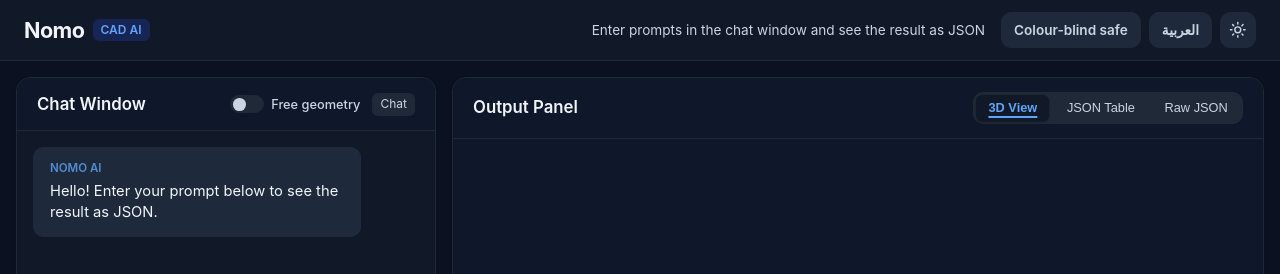
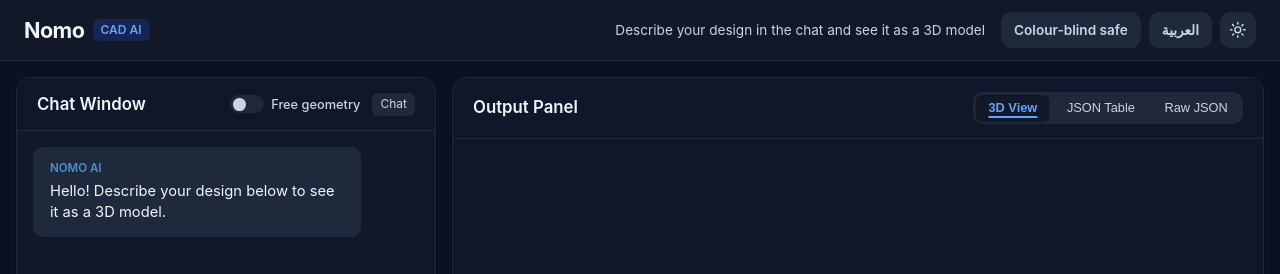
Before and after one commit to AIBASD-Team-1/Nomo, a website: page static/index.html in a window 1280 px wide. Shown: the top 274 px of the page. Drawn offline with Linux system fonts and the light colour scheme.

Commit message:
Update greeting and subtitle to mention the 3D model (#64)
Co-authored-by: Copilot <223556219+Copilot@users.noreply.github.com>

```diff
--- a/static/app.js
+++ b/static/app.js
@@ -8,11 +8,11 @@ const PALETTE_STORAGE_KEY = "nomo-palette";
 const TRANSLATIONS = {
     en: {
         languageToggle: "العربية",
-        subtitle: "Enter prompts in the chat window and see the result as JSON",
+        subtitle: "Describe your design in the chat and see it as a 3D model",
         chatTitle: "Chat Window",
         assistantName: "Nomo AI",
         userName: "You",
-        greeting: "Hello! Enter your prompt below to see the result as JSON.",
+        greeting: "Hello! Describe your design below to see it as a 3D model.",
         tryLabel: "Try:",
         tableChip: "Kitchen table 160 × 90 cm",
         tablePrompt: "Kitchen table 160 x 90 cm for six people, four legs",
--- a/static/index.html
+++ b/static/index.html
@@ -34,7 +34,7 @@
                 <span class="logo-badge">CAD AI</span>
             </div>
             <div class="header-subtitle" data-i18n="subtitle">
-                Enter prompts in the chat window and see the result as JSON
+                Describe your design in the chat and see it as a 3D model
             </div>
             <button
                 type="button"
@@ -117,7 +117,7 @@
                     <div class="message assistant-message">
                         <div class="message-sender" data-i18n="assistantName">Nomo AI</div>
                         <div class="message-content" data-i18n="greeting">
-                            Hello! Enter your prompt below to see the result as JSON.
+                            Hello! Describe your design below to see it as a 3D model.
                         </div>
                     </div>
                 </div>
```
